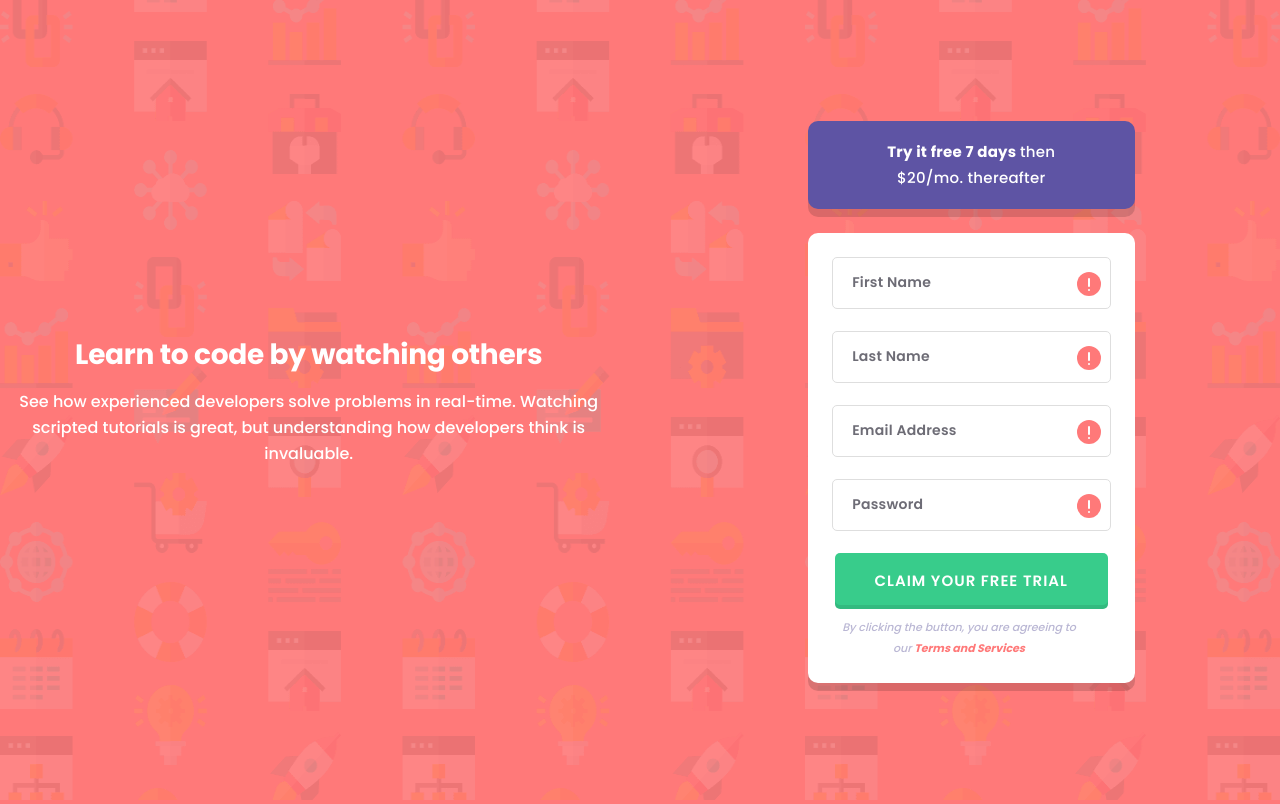
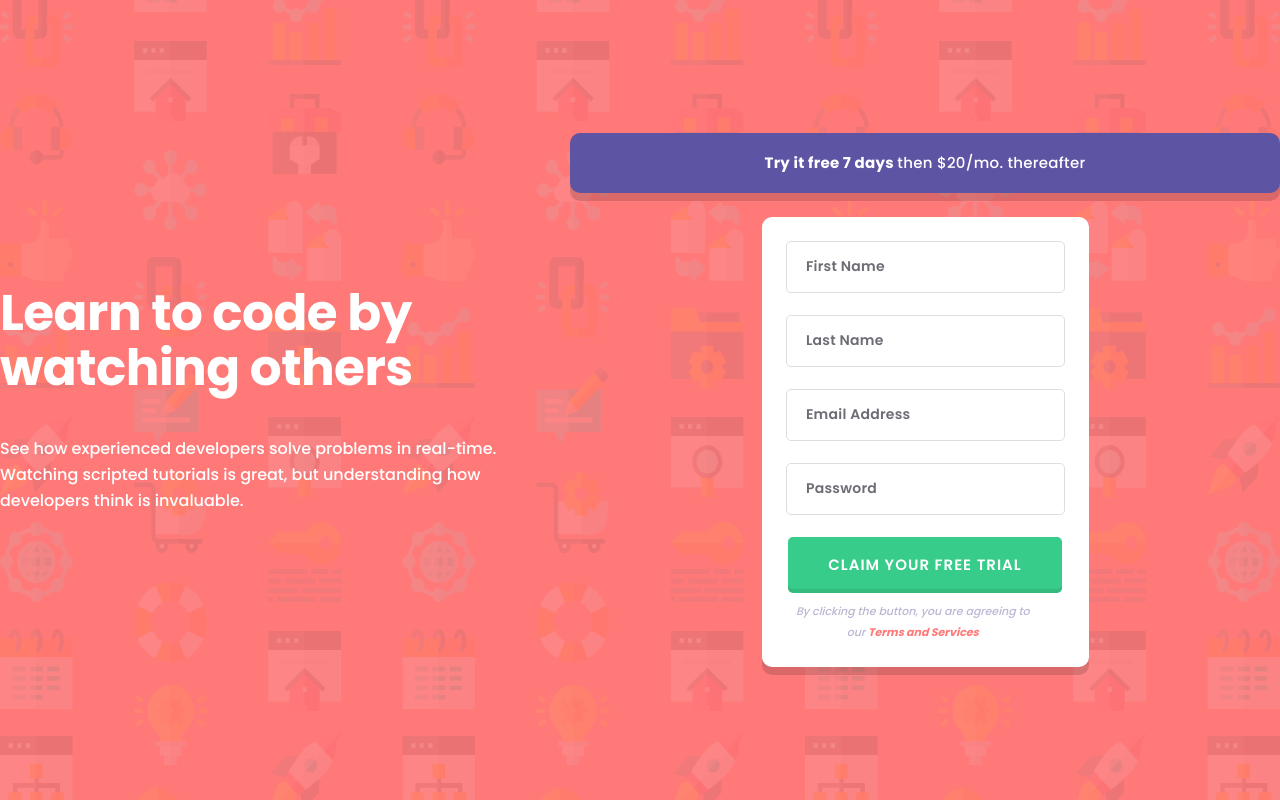
Before and after one commit to achiewe/intro-component-with-sign-up-form, a React (Vite) app: page / in a window 1280 px wide. Built offline with nearby package versions, Linux system fonts and the light colour scheme.

Commit message:
add regex for firstName and Lastname input

```diff
--- a/src/components/PageHeader.tsx
+++ b/src/components/PageHeader.tsx
@@ -15,11 +15,15 @@ const PageHeader = (): JSX.Element => {
 
 const HeaderDiv = styled.header`
   width: 100%;
+  max-width: 525px;
   display: flex;
   flex-direction: column;
   justify-content: center;
   align-items: center;
   gap: 16px;
+  @media (min-width: 1024px) {
+    gap: 40px;
+  }
 
   h1 {
     font-size: 28px;
@@ -28,6 +32,13 @@ const HeaderDiv = styled.header`
     letter-spacing: -0.2916666865348816px;
     text-align: center;
     color: #ffffff;
+    @media (min-width: 1024px) {
+      font-size: 50px;
+      font-weight: 700;
+      line-height: 55px;
+      letter-spacing: -0.5208333134651184px;
+      text-align: left;
+    }
   }
 
   p {
@@ -37,6 +48,13 @@ const HeaderDiv = styled.header`
     letter-spacing: 0px;
     text-align: center;
     color: #ffffff;
+    @media (min-width: 1024px) {
+      font-size: 16px;
+      font-weight: 500;
+      line-height: 26px;
+      letter-spacing: 0px;
+      text-align: left;
+    }
   }
 `;
 
--- a/src/components/PricingBanner.tsx
+++ b/src/components/PricingBanner.tsx
@@ -16,7 +16,10 @@ const BannerDiv = styled.div`
   background-color: #5e54a4;
   border-radius: 10px;
   box-shadow: 0px 8px 0px rgba(0, 0, 0, 0.14688);
-
+  @media (min-width: 1024px) {
+    width: 100%;
+    padding: 17px 0;
+  }
   p {
     font-size: 15px;
     font-weight: 700;
--- a/src/components/SignupForm.tsx
+++ b/src/components/SignupForm.tsx
@@ -18,44 +18,58 @@ const SignUpForm = (): JSX.Element => {
   const onSubmit = (data: inputTypes) => {
     console.log(data);
   };
+
+  console.log(!!errors.firstName);
+
   return (
     <SignUpMain>
       <PricingBanner />
-      <Form onSubmit={handleSubmit(onSubmit)}>
+      <Form
+        errorfirstame={!!errors.firstName}
+        errorlastname={!!errors.lastName}
+        erroremail={!!errors.email}
+        errorpassword={!!errors.password}
+        onSubmit={handleSubmit(onSubmit)}
+      >
         <label>
           <input
+            className="first-name"
             type="text"
             placeholder="First Name"
             {...register("firstName")}
           />
-          <img src={inconError} alt="error icon" />
+
+          <img className="first" src={inconError} alt="error icon" />
           <p>{errors.firstName?.message} </p>
         </label>
         <label>
           <input
+            className="last-name"
             type="text"
             placeholder="Last Name"
             {...register("lastName")}
           />
-          <img src={inconError} alt="error icon" />
+          <img className="last" src={inconError} alt="error icon" />
           <p>{errors.lastName?.message} </p>
         </label>
         <label>
           <input
+            className="email"
             type="email"
             placeholder="Email Address"
             {...register("email")}
           />
-          <img src={inconError} alt="error icon" />
+          <img className="email-image" src={inconError} alt="error icon" />
           <p>{errors.email?.message} </p>
         </label>
         <label>
           <input
+            className="password"
             type="password"
             placeholder="Password"
             {...register("password")}
           />
-          <img src={inconError} alt="error icon" />
+          <img className="password-image" src={inconError} alt="error icon" />
           <p>{errors.password?.message} </p>
         </label>
         <div>
@@ -79,7 +93,12 @@ const SignUpMain = styled.main`
   gap: 24px;
 `;
 
-const Form = styled.form<{}>`
+const Form = styled.form<{
+  errorfirstame: boolean;
+  errorlastname: boolean;
+  erroremail: boolean;
+  errorpassword: boolean;
+}>`
   width: 327px;
   display: flex;
   flex-direction: column;
@@ -106,7 +125,22 @@ const Form = styled.form<{}>`
     position: absolute;
     top: 15px;
     right: 10px;
-    display: block;
+  }
+
+  .first {
+    display: ${(props) => (props.errorfirstame ? "block" : "none")};
+  }
+
+  .last {
+    display: ${(props) => (props.errorlastname ? "block" : "none")};
+  }
+
+  .email-image {
+    display: ${(props) => (props.erroremail ? "block" : "none")};
+  }
+
+  .password-image {
+    display: ${(props) => (props.errorpassword ? "block" : "none")};
   }
 
   input {
@@ -114,6 +148,30 @@ const Form = styled.form<{}>`
     padding: 15px 0 15px 19.41px;
     border: 1px solid #dedede;
     border-radius: 5px;
+  }
+
+  input:focus {
+    outline: none;
+  }
+
+  .first-name {
+    border: ${(props) =>
+      props.errorfirstame ? "2px solid #FF7979" : "1px solid #dedede"};
+  }
+
+  .last-name {
+    border: ${(props) =>
+      props.errorlastname ? "2px solid #FF7979" : "1px solid #dedede"};
+  }
+
+  .email {
+    border: ${(props) =>
+      props.erroremail ? "2px solid #FF7979" : "1px solid #dedede"};
+  }
+
+  .password {
+    border: ${(props) =>
+      props.errorpassword ? "2px solid #FF7979" : "1px solid #dedede"};
   }
 
   p {
--- a/src/components/schema.ts
+++ b/src/components/schema.ts
@@ -1,10 +1,18 @@
 import * as yup from "yup";
 
+const latinRegex = /^[a-zA-Z\s]*$/;
+
 const schema = yup.object().shape({
-  firstName: yup.string().required("First Name cannot be empty"),
-  lastName: yup.string().required("Last Name cannot be empty"),
+  firstName: yup
+    .string()
+    .required("First Name cannot be empty")
+    .matches(latinRegex, "First Name must only contain Latin characters"),
+  lastName: yup
+    .string()
+    .required("Last Name cannot be empty")
+    .matches(latinRegex, "Last Name must only contain Latin characters"),
   email: yup.string().email().required("Looks like this is not an email"),
-  password: yup.string().min(8).max(20).required("Password cannot be empty"),
+  password: yup.string().min(8).max(20).required(),
 });
 
 export default schema;
```
